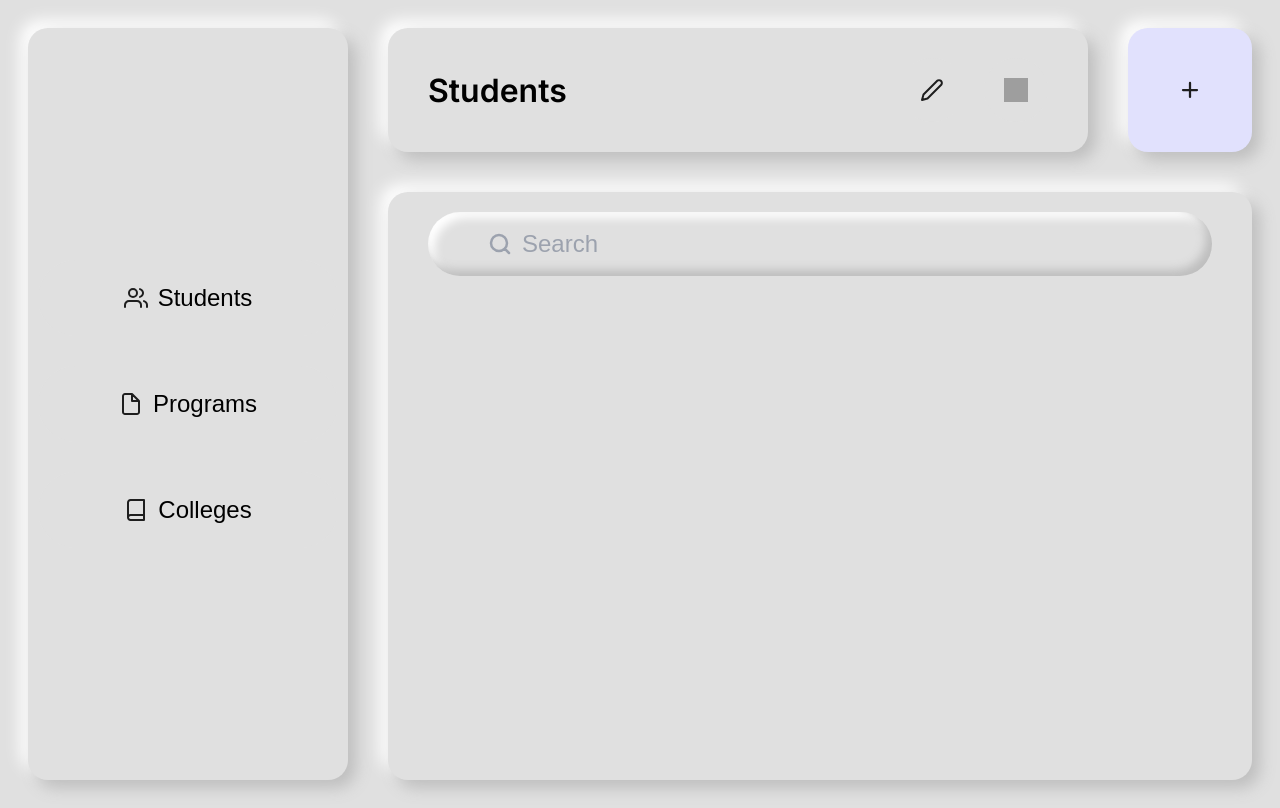
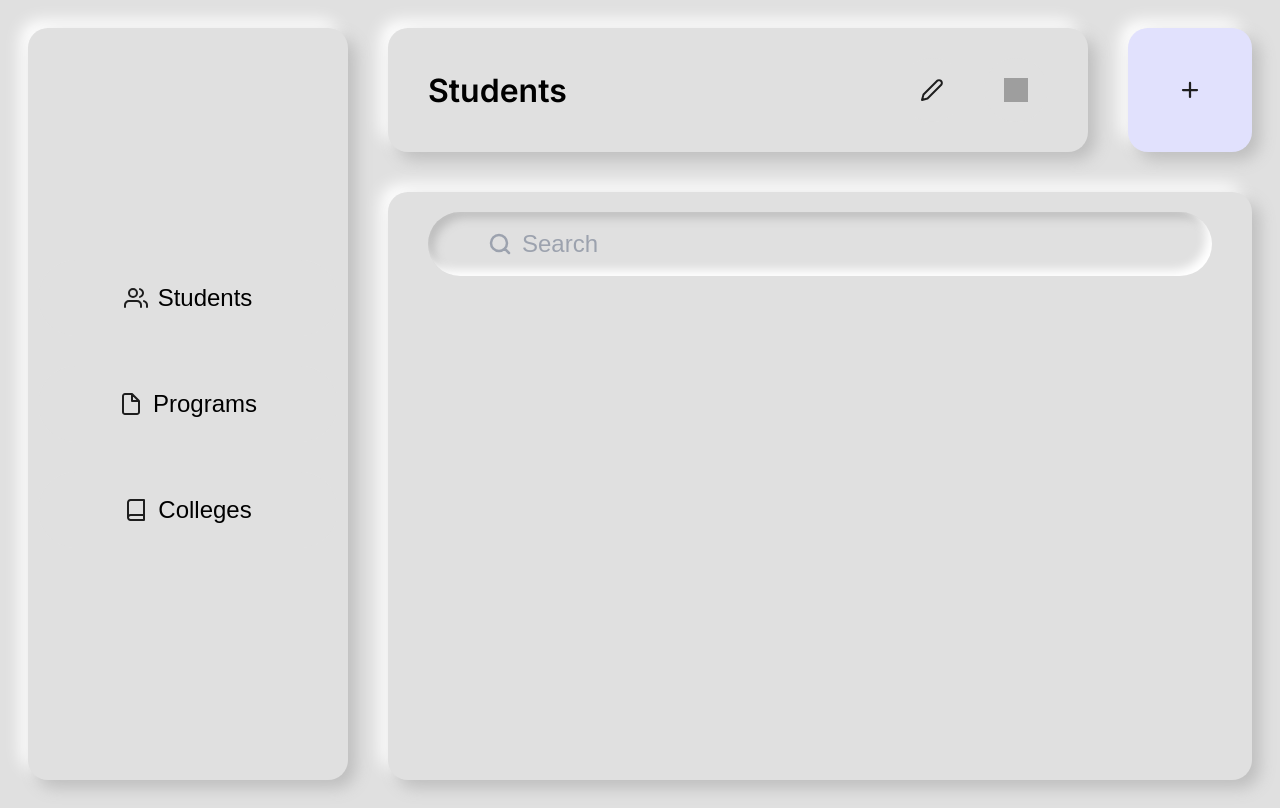
Before and after one commit to BolandoKen/WEB-SSIS, a Flask app: page / in a window 1280 px wide. Run offline with Flask 3, Linux system fonts and the light colour scheme; grey boxes are pictures that could not be loaded.

Commit message:
feat(CSS variable): update --sunken variable in base.css

```diff
--- a/static/css/base.css
+++ b/static/css/base.css
@@ -19,6 +19,6 @@
     -8px -8px 16px #FFFF;
 
     --sunken:
-    inset -6px -6px 10px #bebebe,
-    inset 6px 6px 10px #FFFF;
+    inset -6px -6px 10px #FFFF,
+    inset 6px 6px 10px #bebebe;
 }
```
